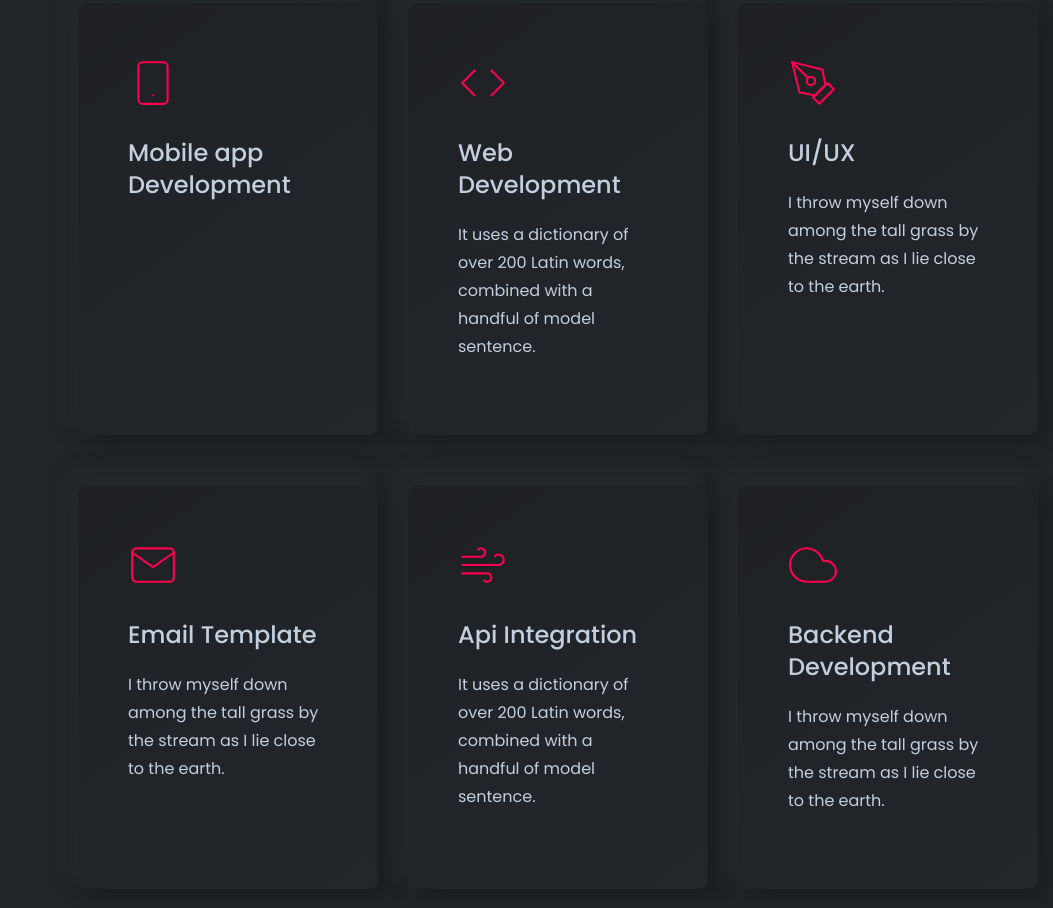
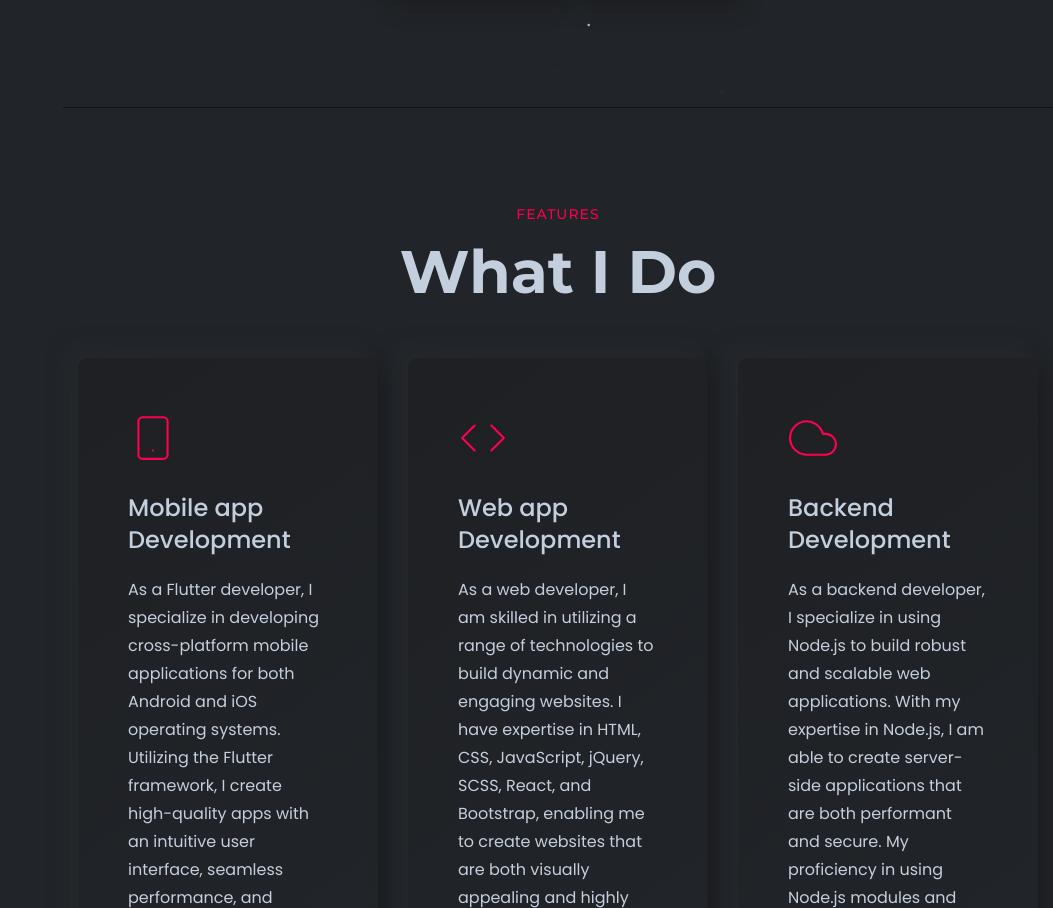
Before and after one commit to zubairbhuian/myportfolio, a website: page index.html in a window 1280 px wide. Shown: the part 833-1741 px from the top of the page, without its empty margins (227-1280 px from the left). Drawn offline with Linux system fonts and the light colour scheme; files whose address does not match are found by name.

Commit message:
add contant

```diff
--- a/index.html
+++ b/index.html
@@ -260,7 +260,7 @@
                     <b class="is-hidden">Web Developer.</b>
                   </span>
                 </span> -->
-                <p class="header-cus-area">I design and code <span>beautifully</span>  simple things, and I love what I do. I use animation as a third dimension by which Lorem ipsum dolor sit amet consectetur adipisicing.</p>
+                <p class="header-cus-area">I am <span>Zubair Bhuiyan</span>, a professional software developer with focus on mobile app development using <span>Flutter</span>. With <span>2 years</span> of experience in this field and an additional <span>4 years</span> of experience in web development, I have a wealth of knowledge to offer. On this website, you will find information about my skills, experience and portfolio, which demonstrate my ability to create innovative, user-friendly and visually appealing applications. <span>Whether you're looking for a talented developer to bring your app idea to life or inspiration for your own project, this is the place.</span></p>
                 <!-- type headline end -->
                 <div class="button-area">
                   <a class="rn-btn mr-4" href="cv-zubair-bhuian.pdf"
@@ -310,9 +310,9 @@
                     <i data-feather="smartphone"></i>
                   </div>
                   <div class="content">
-                    <h4 class="title"><a href="#">Mobile app Development</a></h4>
+                    <h4 class="title"><a href="#">Mobile app <br> Development</a></h4>
                     <p class="description">
-
+                      As a Flutter developer, I specialize in developing cross-platform mobile applications for both Android and iOS operating systems. Utilizing the Flutter framework, I create high-quality apps with an intuitive user interface, seamless performance, and robust functionality. With my expertise in Flutter, I can deliver applications that are visually stunning, responsive, and user-friendly. If you're looking to develop a mobile app that stands out in today's competitive market, I am here to help.
                     </p>
                     <a class="read-more-button" href="#"
                       ><i class="feather-arrow-right"></i
@@ -337,10 +337,9 @@
                     <i data-feather="code"></i>
                   </div>
                   <div class="content">
-                    <h4 class="title"><a href="#">Web Development</a></h4>
+                    <h4 class="title"><a href="#">Web app <br> Development</a></h4>
                     <p class="description">
-                      It uses a dictionary of over 200 Latin words, combined
-                      with a handful of model sentence.
+                      As a web developer, I am skilled in utilizing a range of technologies to build dynamic and engaging websites. I have expertise in HTML, CSS, JavaScript, jQuery, SCSS, React, and Bootstrap, enabling me to create websites that are both visually appealing and highly functional. With my knowledge of front-end development and design principles, I ensure that each website I build is optimized for performance, accessibility, and user experience. Whether you need a simple website or a complex web application, I have the skills and expertise to deliver a high-quality product that meets your specific requirements.
                     </p>
                     <a class="read-more-button" href="#"
                       ><i class="feather-arrow-right"></i
@@ -351,89 +350,6 @@
               </div>
             </div>
             <!-- End SIngle Service -->
-            <!-- Start Single Service -->
-            <div
-              data-aos="fade-up"
-              data-aos-duration="500"
-              data-aos-delay="500"
-              data-aos-once="true"
-              class="col-lg-6 col-xl-4 col-md-6 col-sm-12 col-12 mt--50 mt_md--30 mt_sm--30"
-            >
-              <div class="rn-service">
-                <div class="inner">
-                  <div class="icon">
-                    <i data-feather="pen-tool"></i>
-                  </div>
-                  <div class="content">
-                    <h4 class="title"><a href="#">UI/UX</a></h4>
-                    <p class="description">
-                      I throw myself down among the tall grass by the stream as
-                      I lie close to the earth.
-                    </p>
-                    <a class="read-more-button" href="#"
-                      ><i class="feather-arrow-right"></i
-                    ></a>
-                  </div>
-                </div>
-                <a class="over-link" href="#"></a>
-              </div>
-            </div>
-            <!-- End SIngle Service -->
-            <div
-            data-aos="fade-up"
-            data-aos-duration="500"
-            data-aos-delay="100"
-            data-aos-once="true"
-            class="col-lg-6 col-xl-4 col-md-6 col-sm-12 col-12 mt--50 mt_md--30 mt_sm--30"
-          >
-            <div class="rn-service">
-              <div class="inner">
-                <div class="icon">
-                  <i data-feather="mail"></i>
-                </div>
-                <div class="content">
-                  <h4 class="title"><a href="#">Email Template </a></h4>
-                  <p class="description">
-                    I throw myself down among the tall grass by the stream as
-                    I lie close to the earth.
-                  </p>
-                  <a class="read-more-button" href="#"
-                    ><i class="feather-arrow-right"></i
-                  ></a>
-                </div>
-              </div>
-              <a class="over-link" href="#"></a>
-            </div>
-          </div>
-          <!-- End SIngle Service -->
-          <!-- Start Single Service -->
-          <div
-            data-aos="fade-up"
-            data-aos-duration="500"
-            data-aos-delay="300"
-            data-aos-once="true"
-            class="col-lg-6 col-xl-4 col-md-6 col-sm-12 col-12 mt--50 mt_md--30 mt_sm--30"
-          >
-            <div class="rn-service">
-              <div class="inner">
-                <div class="icon">
-                  <i data-feather="wind"></i>
-                </div>
-                <div class="content">
-                  <h4 class="title"><a href="#">Api Integration</a></h4>
-                  <p class="description">
-                    It uses a dictionary of over 200 Latin words, combined
-                    with a handful of model sentence.
-                  </p>
-                  <a class="read-more-button" href="#"
-                    ><i class="feather-arrow-right"></i
-                  ></a>
-                </div>
-              </div>
-              <a class="over-link" href="#"></a>
-            </div>
-          </div>
-          <!-- End SIngle Service -->
           <!-- Start Single Service -->
           <div
             data-aos="fade-up"
@@ -448,10 +364,9 @@
                   <i data-feather="cloud"></i>
                 </div>
                 <div class="content">
-                  <h4 class="title"><a href="#">Backend Development</a></h4>
+                  <h4 class="title"><a href="#">Backend <br> Development</a></h4>
                   <p class="description">
-                    I throw myself down among the tall grass by the stream as
-                    I lie close to the earth.
+                    As a backend developer, I specialize in using Node.js to build robust and scalable web applications. With my expertise in Node.js, I am able to create server-side applications that are both performant and secure. My proficiency in using Node.js modules and libraries enables me to build custom APIs, integrate with databases, and handle data storage and retrieval efficiently. Whether you need to create a RESTful API or a real-time web application, I can help you design and implement a backend solution that meets your needs. With my attention to detail and commitment to quality, I ensure that the backend code I develop is reliable, maintainable, and well-documented.
                   </p>
                   <a class="read-more-button" href="#"
                     ><i class="feather-arrow-right"></i
@@ -805,7 +720,7 @@
           <div class="row">
             <div class="col-lg-12">
               <div class="section-title text-center">
-                <span class="subtitle">4+ Years of Experience</span>
+                <span class="subtitle">2+4 Years of Experience</span>
                 <h2 class="title">My Skill</h2>
               </div>
             </div>
```
Also changed, not shown: assets/css/style.css.
